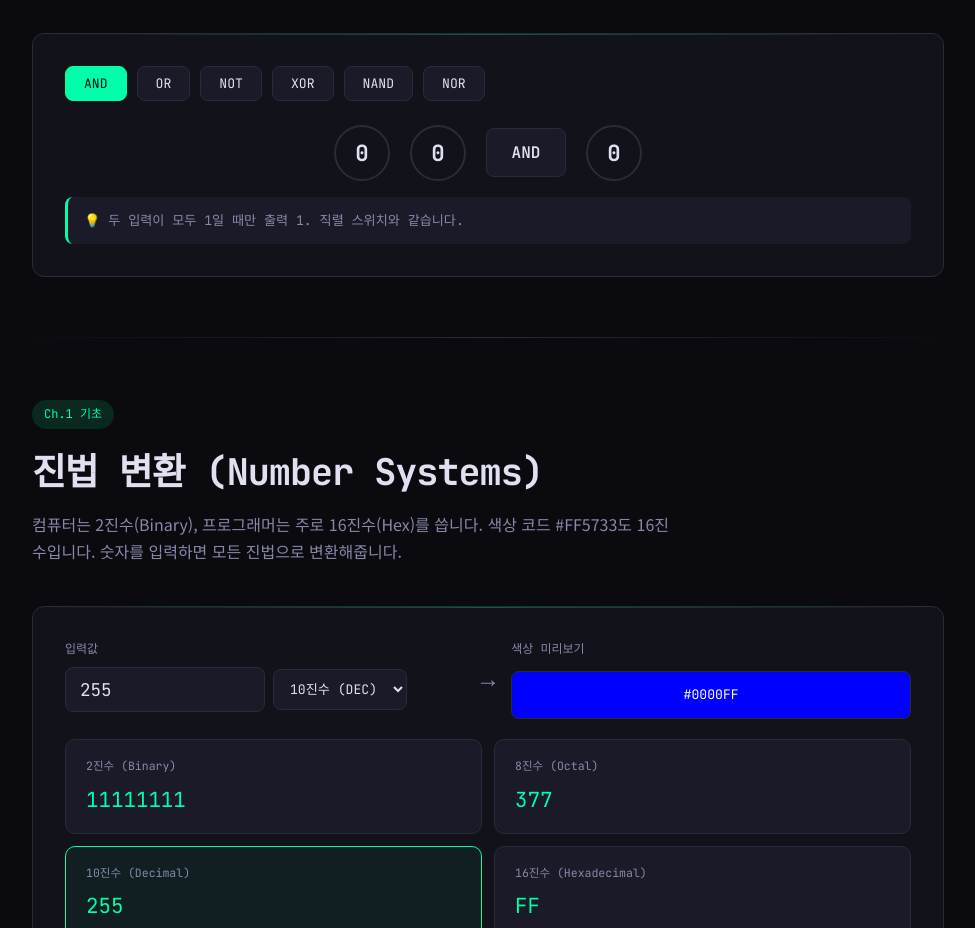
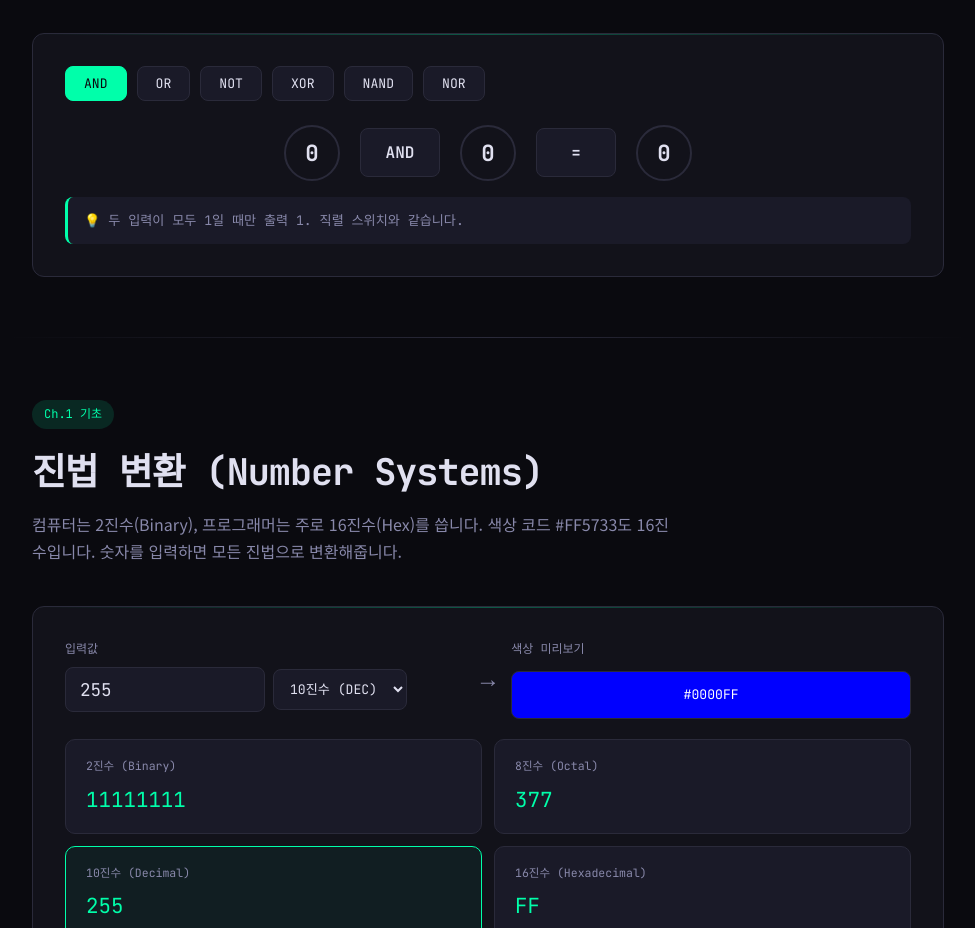
Before and after one commit to M1zz/cs-visualizer, a plain HTML site: page index.html in a window 1280 px wide. Shown: the part 2100-3028 px from the top of the page, without its empty margins (152-1127 px from the left). Drawn offline with Linux system fonts and the light colour scheme.

Commit message:
fix: 논리게이트 출력 형식 변경 (1 1 AND 1 → 1 AND 1 = 1)

```diff
--- a/index.html
+++ b/index.html
@@ -1198,7 +1198,7 @@ function incrementBinary(){let c=1;for(let i=0;i<BITS&&c;i++){let s=binaryBits[i
 const gates=[{name:'AND',n:2,fn:(a,b)=>a&b,d:'두 입력이 모두 1일 때만 출력 1. 직렬 스위치와 같습니다.'},{name:'OR',n:2,fn:(a,b)=>a|b,d:'하나라도 1이면 출력 1. 병렬 스위치와 같습니다.'},{name:'NOT',n:1,fn:a=>a?0:1,d:'입력을 반전합니다 (0→1, 1→0). 인버터라고도 합니다.'},{name:'XOR',n:2,fn:(a,b)=>a^b,d:'두 입력이 다를 때 출력 1. 같으면 0. 덧셈 회로의 핵심입니다.'},{name:'NAND',n:2,fn:(a,b)=>(a&b)?0:1,d:'AND의 반전. NAND 게이트만으로 모든 논리회로를 만들 수 있습니다(범용성).'},{name:'NOR',n:2,fn:(a,b)=>(a|b)?0:1,d:'OR의 반전. NOR 게이트도 범용 게이트입니다.'}];
 let gI=[0,0],cG=0;
 function initGates(){document.getElementById('gateTabs').innerHTML=gates.map((g,i)=>`<button class="btn ${i===cG?'active':''}" onclick="cG=${i};gI=[0,0];initGates()">${g.name}</button>`).join('');rGate();}
-function rGate(){const g=gates[cG];const o=g.n===1?g.fn(gI[0]):g.fn(gI[0],gI[1]);let h='<div class="gate-row">';h+=`<div class="gate-input ${gI[0]?'on':''}" onclick="gI[0]^=1;rGate()">${gI[0]}</div>`;if(g.n===2)h+=`<div class="gate-input ${gI[1]?'on':''}" onclick="gI[1]^=1;rGate()">${gI[1]}</div>`;h+=`<div class="gate-symbol">${g.name}</div><div class="gate-output ${o?'on':''}">${o}</div></div>`;document.getElementById('gateContainer').innerHTML=h;document.getElementById('gateInfo').textContent='💡 '+g.d;}
+function rGate(){const g=gates[cG];const o=g.n===1?g.fn(gI[0]):g.fn(gI[0],gI[1]);let h='<div class="gate-row">';h+=`<div class="gate-input ${gI[0]?'on':''}" onclick="gI[0]^=1;rGate()">${gI[0]}</div>`;h+=`<div class="gate-symbol">${g.name}</div>`;if(g.n===2)h+=`<div class="gate-input ${gI[1]?'on':''}" onclick="gI[1]^=1;rGate()">${gI[1]}</div>`;h+=`<div class="gate-symbol">=</div><div class="gate-output ${o?'on':''}">${o}</div></div>`;document.getElementById('gateContainer').innerHTML=h;document.getElementById('gateInfo').textContent='💡 '+g.d;}
 
 // ===== NUMBER CONVERTER =====
 function convertNum(){
```
